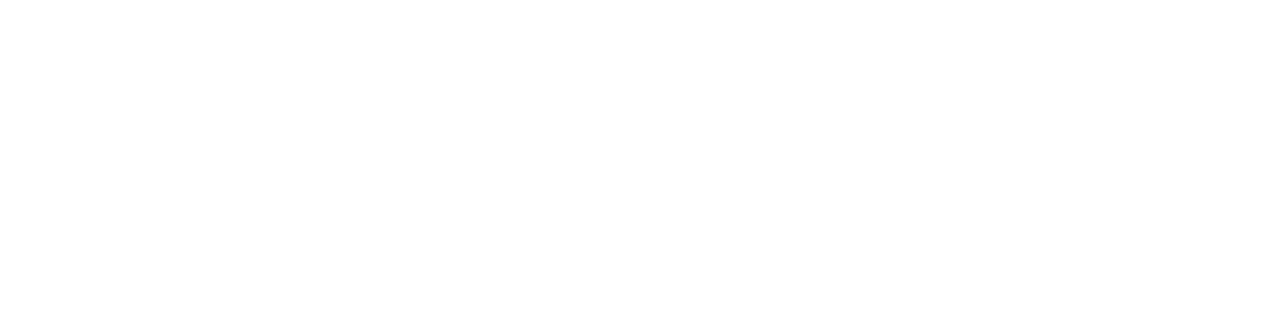
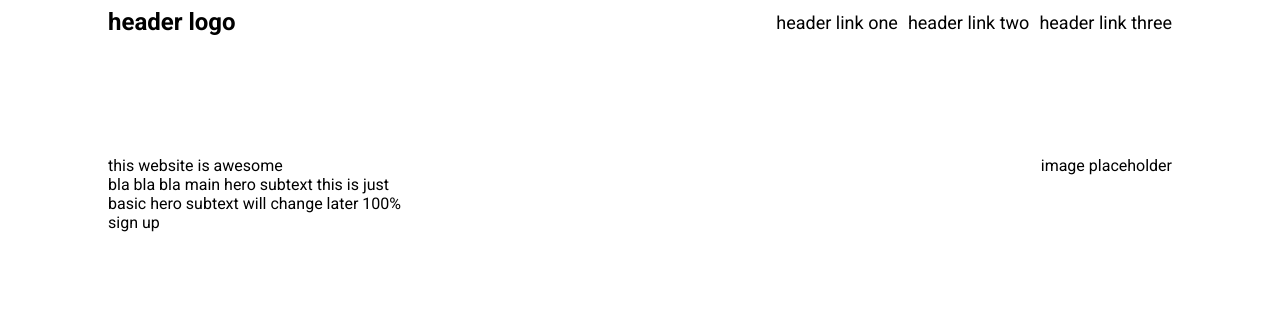
Before and after one commit to JG31005/basic-web-page-project, a plain HTML site: page index.html in a window 1280 px wide. Drawn offline with Linux system fonts and the light colour scheme.

Commit message:
add basic hero html

```diff
--- a/index.html
+++ b/index.html
@@ -6,8 +6,26 @@
     <meta name="viewport" content="width=device-width, initial-scale=1.0">
     <title>Document</title>
     <link rel="stylesheet" href="style.css">
+    <link href='http://fonts.googleapis.com/css?family=Roboto:400,700' rel='stylesheet' type='text/css'>
 </head>
 <body>
-
+    <div class="hero">
+        <div class="header">
+            <div class="header-left">header logo</div>
+            <div class="header-right">
+                <div>header link one</div>
+                <div>header link two</div>
+                <div>header link three</div>
+            </div>
+        </div>
+        <div class="hero-content">
+            <div class="hero-text">
+                <div class="hero-text-main">this website is awesome</div>
+                <div class=""hero-text-secondary">bla bla bla main hero subtext this is just basic hero subtext will change later 100%</div>
+                <div>sign up</div>
+            </div>
+            <div>image placeholder</div>
+        </div>
+    </div>
 </body>
 </html>
--- a/style.css
+++ b/style.css
@@ -0,0 +1,37 @@
+body{
+    display: flex;
+    flex-direction: column;
+    font-family: roboto;
+}
+.hero{
+    display: flex;
+    flex-direction: column;
+    gap: 20px;
+}
+.header{
+    display: flex;
+    font-weight: bolder;
+    justify-content: space-between;
+    margin-left: 100px;
+    margin-right: 100px;
+    font-size: 24px;
+    align-items: center;
+}
+.header-right{
+    display: flex;
+    justify-content: space-between;
+    gap: 10px;
+    font-size: 18px;
+    font-weight: lighter;
+}
+.hero-content{
+    display: flex;
+    padding: 100px;
+    justify-content: space-between;
+}
+.hero-text{
+    display: flex;
+    flex-direction: column;
+    flex-wrap: wrap;
+    width: 300px;
+}
```
